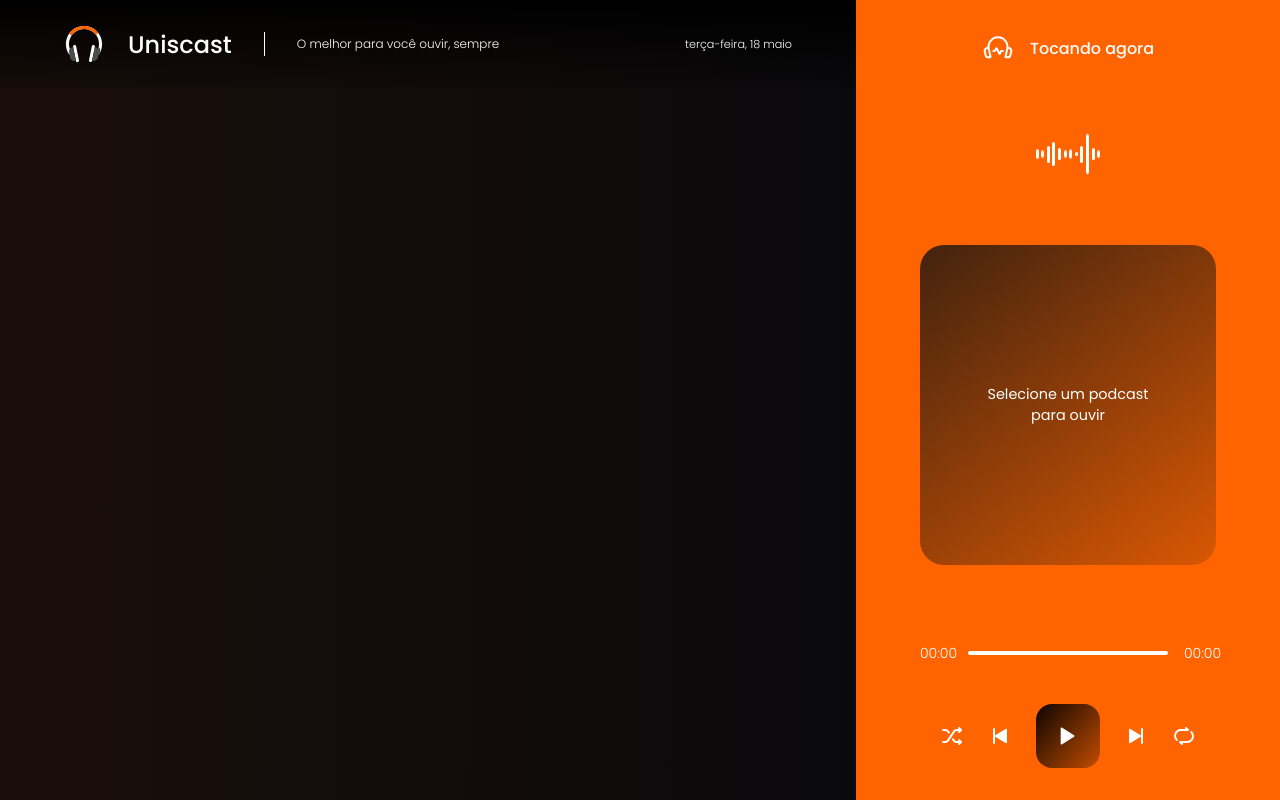
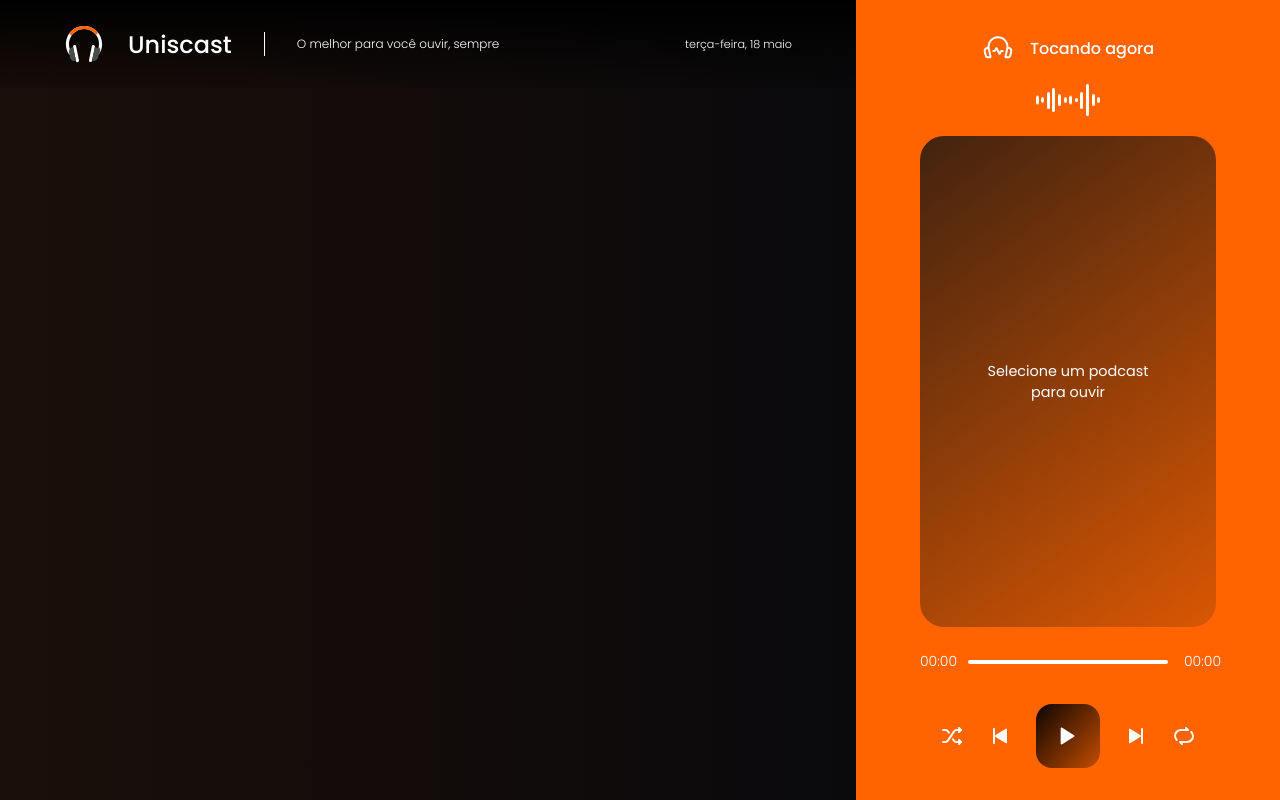
Before and after one commit to LuisLenzi/nlw-podcaster, a Next.js app: page / in a window 1280 px wide. Built offline with nearby package versions, Linux system fonts and the light colour scheme.

Commit message:
feature: changing some general things

```diff
--- a/src/components/Player/styles.module.scss
+++ b/src/components/Player/styles.module.scss
@@ -4,7 +4,7 @@
     transform: scaleY(1);
   }
   25% {
-    transform: scaleY(2);
+    transform: scaleY(1.5);
   }
 }
 
@@ -18,6 +18,7 @@
   flex-direction: column;
   align-items: center;
   justify-content: space-between;
+  gap: 1.5rem;
 
   header {
     display: flex;
@@ -38,7 +39,6 @@
     align-items: center;
     justify-content: center;
     gap: 0.15rem;
-    width: 100%;
 
     span {
       display: inline-block;
@@ -105,7 +105,7 @@
 .emptyPlayer {
   background: var(--podcast-image-selected-box-gradient);
   width: 100%;
-  height: 20rem;
+  height: 100%;
   border-radius: 1.5rem;
   padding: 4rem;
   text-align: center;
@@ -148,7 +148,7 @@
   display: flex;
   align-items: center;
   justify-content: center;
-  margin-top: 2.5rem;
+  margin-top: 2rem;
   gap: 1.5rem;
 
   button {
--- a/src/pages/_document.tsx
+++ b/src/pages/_document.tsx
@@ -5,6 +5,7 @@ export default class MyDocument extends Document {
     return (
       <Html>
         <Head>
+          <link rel="shortcut icon" href="/assets/favicon/favicon.png" />
           <link rel="preconnect" href="https://fonts.gstatic.com" />
           <link href="https://fonts.googleapis.com/css2?family=Poppins:wght@300;400;500;600;700&display=swap" rel="stylesheet" />
         </Head>
```
Also changed, not shown: public/assets/favicon/favicon.png (added).
